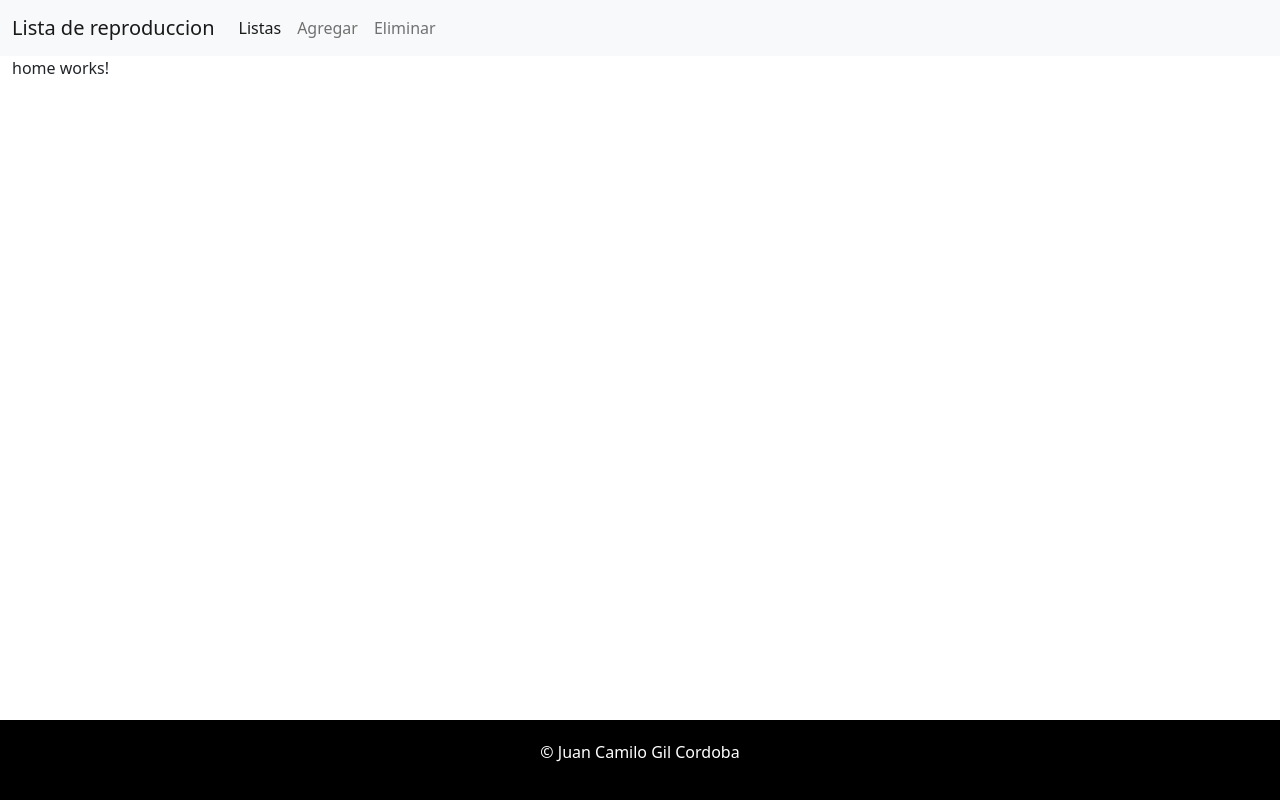
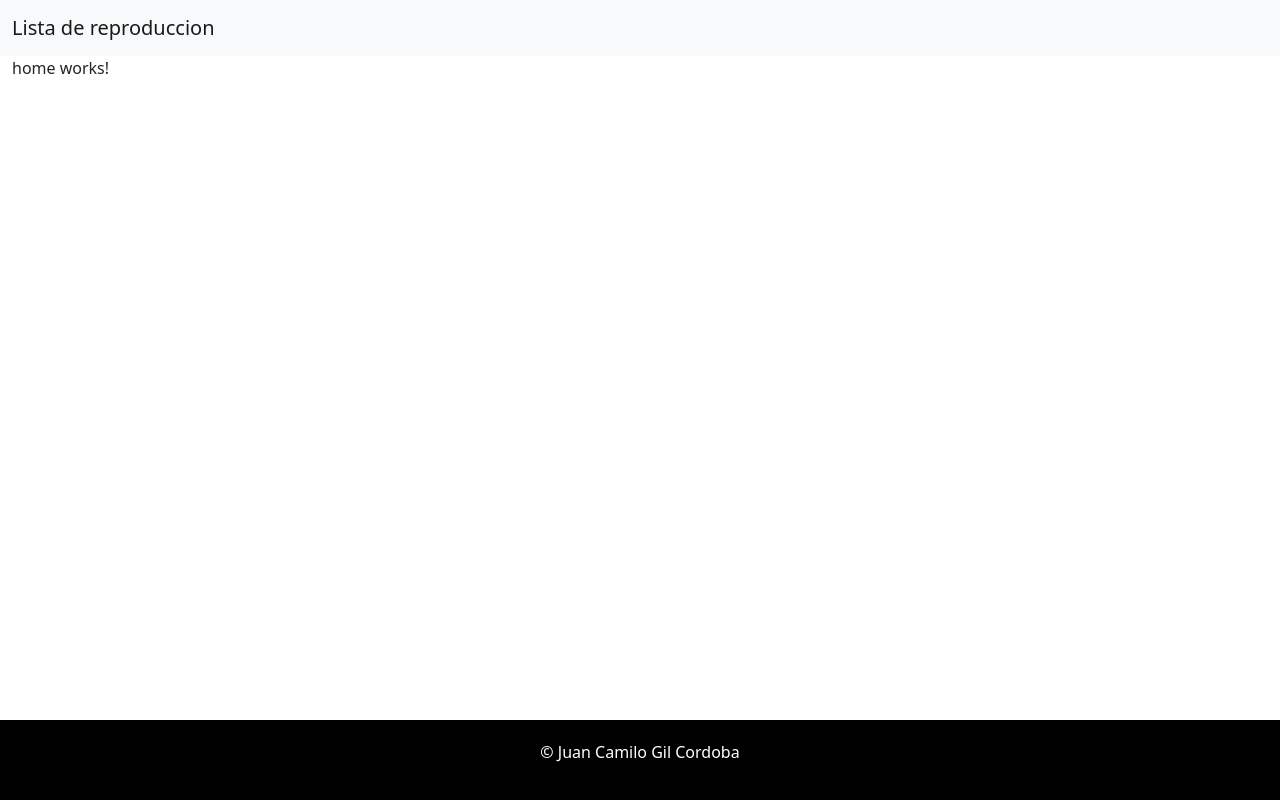
Before and after one commit to kmilo07/prueba-quipux-frontend, an Angular app: page / in a window 1280 px wide. Built offline with nearby package versions, Linux system fonts and the light colour scheme.

Commit message:
Se quitan opciones del nav

```diff
--- a/src/app/components/header/header.component.html
+++ b/src/app/components/header/header.component.html
@@ -5,19 +5,6 @@
           <button class="navbar-toggler" type="button" data-bs-toggle="collapse" data-bs-target="#navbarSupportedContent" aria-controls="navbarSupportedContent" aria-expanded="false" aria-label="Toggle navigation">
             <span class="navbar-toggler-icon"></span>
           </button>
-          <div class="collapse navbar-collapse" id="navbarSupportedContent">
-            <ul class="navbar-nav me-auto mb-2 mb-lg-0">
-              <li class="nav-item">
-                <a class="nav-link active" aria-current="page" [routerLink]="'songs'">Listas</a>
-              </li>
-              <li class="nav-item">
-                <a class="nav-link" href="#">Agregar</a>
-              </li>
-              <li class="nav-item">
-                <a class="nav-link" href="#">Eliminar</a>
-              </li>
-            </ul>
-          </div>
         </div>
       </nav>
 </header>
```
